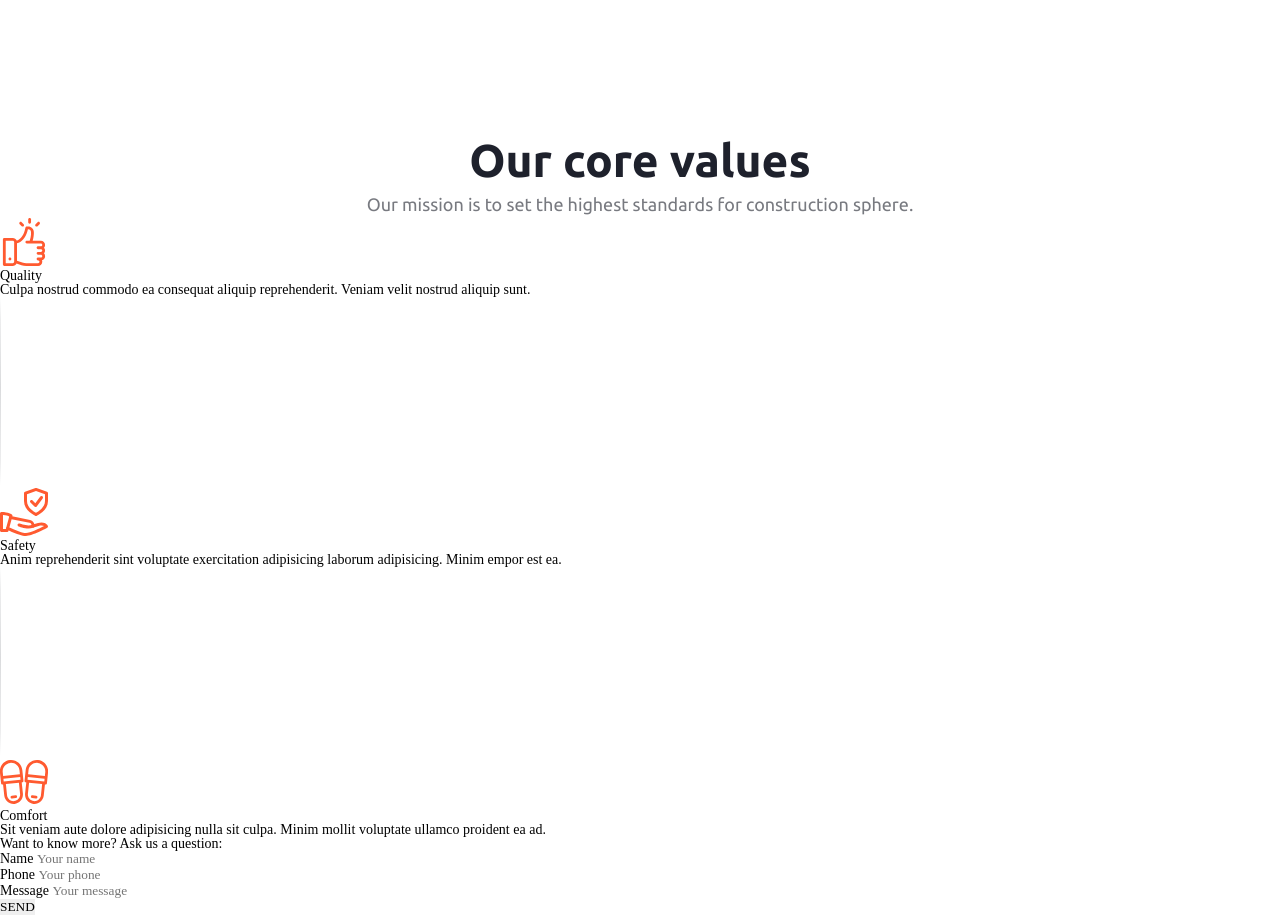
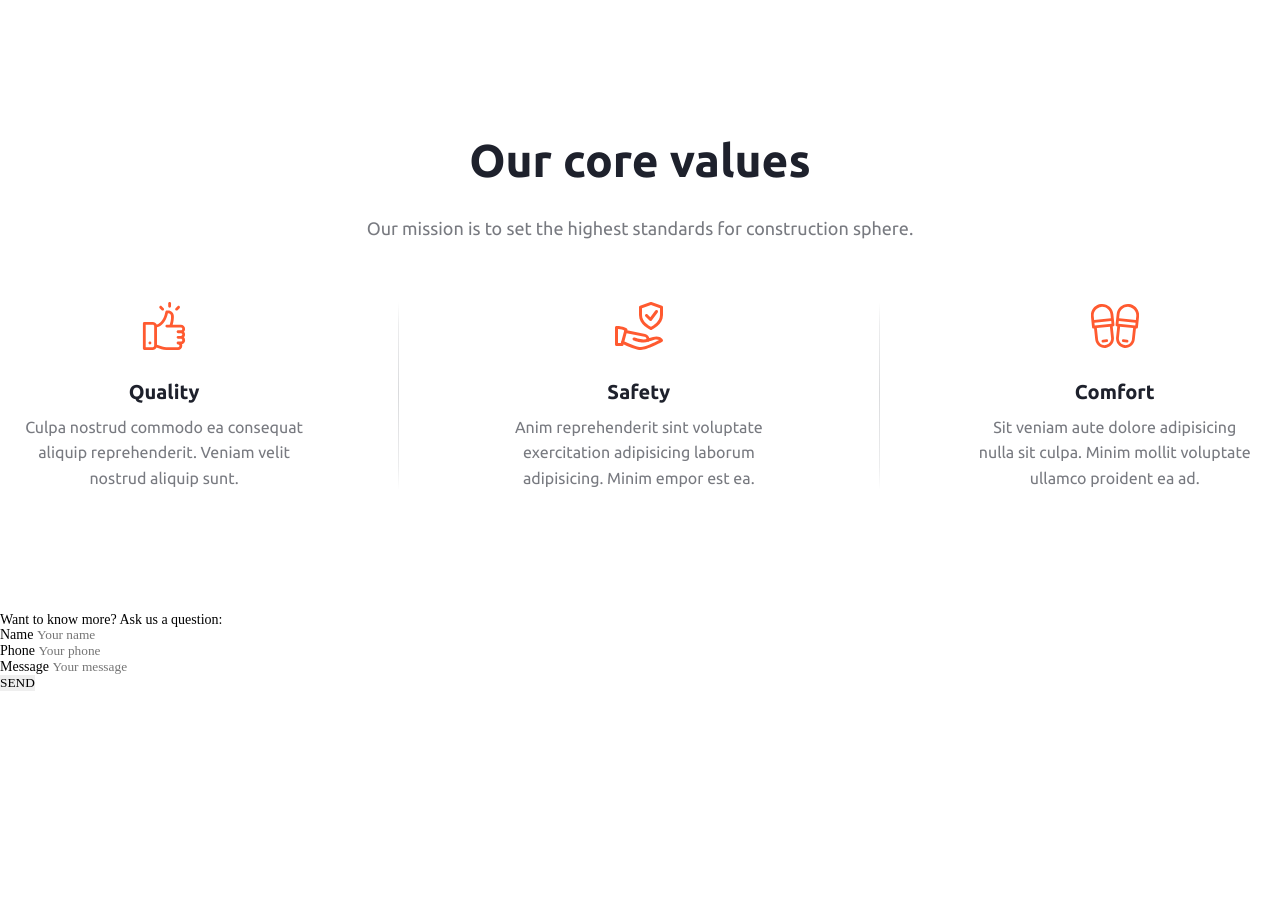
Before and after one commit to wireside/Createx, a plain HTML site: page Createx/index.html in a window 1280 px wide. Shown: the part 1920-2835 px from the top of the page. After the commit the page ends 2611 px from the top, so only its background shows below. Drawn offline with nearby package versions, Linux system fonts and the light colour scheme; files that its build step writes are made by us from their sources.

Commit message:
add article

```diff
--- a/Createx/#source/scss/style.scss
+++ b/Createx/#source/scss/style.scss
@@ -24,6 +24,10 @@
    margin-right: auto;
    margin-left: auto;
 
+   &__logo {
+      cursor: pointer;
+   }
+
    &__row {
       margin-left: 60px;
       display: flex;
@@ -33,6 +37,10 @@
       height: 50px;
       justify-content: center;
       flex: 1 0 auto;
+   }
+
+   &__column {
+      cursor: pointer;
    }
 
    &__label {
@@ -135,6 +143,13 @@
       text-align: center;
       color: #FFFFFF;
       margin-right: 24px;
+      transition: box-shadow 0.4s;
+      &:active {
+         background-color: rgba($color: #000000, $alpha: 0.1);
+      }
+      &:hover {
+         box-shadow: -5px 6px 15px #424551;
+      }
    }
 
    &__submit {
@@ -150,6 +165,13 @@
       line-height: 52px;
       text-align: center;
       color: #FFFFFF;
+      transition: box-shadow 0.4s;
+      &:active {
+         background-color: color-mix(in oklab, #FF5A30, #000000 20%);
+      }
+      &:hover {
+         box-shadow: -5px 6px 15px #424551;
+      }
    }
 
    &__slider {
@@ -234,11 +256,13 @@
       align-self: center;
       margin-right: auto;
       margin-left: calc(1230px / 2 - 112px);
+      cursor: pointer;
    }
 
    &__volume {
       align-self: flex-end;
       margin: 0 0 32px 32px;
+      cursor: pointer;
    }
 }
 
@@ -260,3 +284,94 @@
    color: #787A80;
    vertical-align: top;
 }
+
+.values {
+   margin-left: auto;
+   margin-right: auto;
+   max-width: 1231px;
+   margin-bottom: 120px;
+   &__header {
+      margin-bottom: 24px;
+   }
+
+   &__label {
+      line-height: 130%;
+   }
+
+   &__text {
+      margin-bottom: 60px;
+   }
+
+   &__row {
+      display: flex;
+      gap: 0 94px;
+      max-width: 1231px;
+   }
+
+   &__column {
+      display: flex;
+      flex-direction: column;
+      align-items: center;
+   }
+
+   &__icon {
+      margin-left: auto;
+      margin-right: auto;
+      margin-bottom: 24px;
+   }
+
+   &__title {
+      font-family: "Ubuntu", sans-serif;
+      font-size: 20px;
+      font-weight: 700;
+      line-height: 150%;
+      text-align: center;
+      color: #1E212C;
+      margin-bottom: 8px;
+   }
+
+   &__description {
+      font-family: "Ubuntu", sans-serif;
+      font-size: 16px;
+      font-weight: 400;
+      line-height: 160%;
+      text-align: center;
+      vertical-align: top;
+      color: #787A80;
+   }
+}
+
+.question {
+
+   &__header {
+
+   }
+
+   &__form {
+
+   }
+
+   &__row {
+
+   }
+
+   &__column {
+
+   }
+
+   &__label {
+
+   }
+
+   &__input {
+
+   }
+
+   &__send {
+
+   }
+
+   &__button {
+
+   }
+}
```
